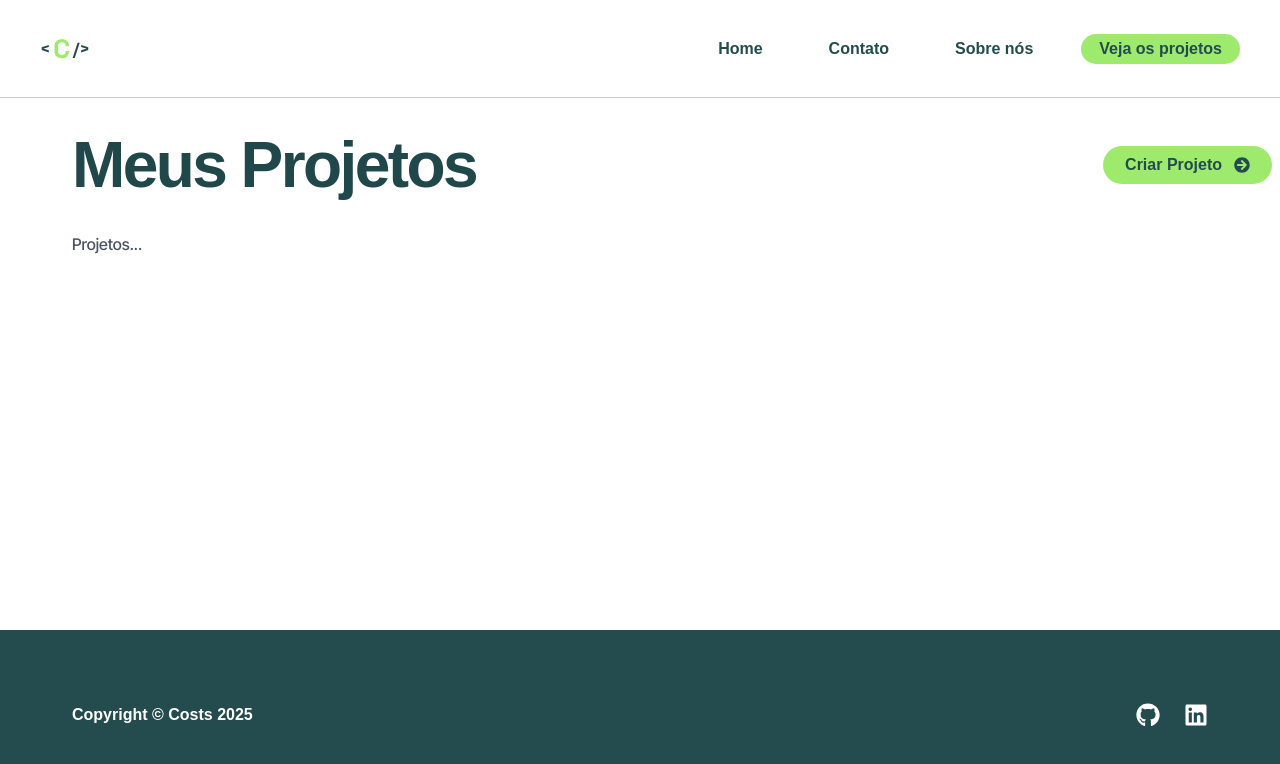
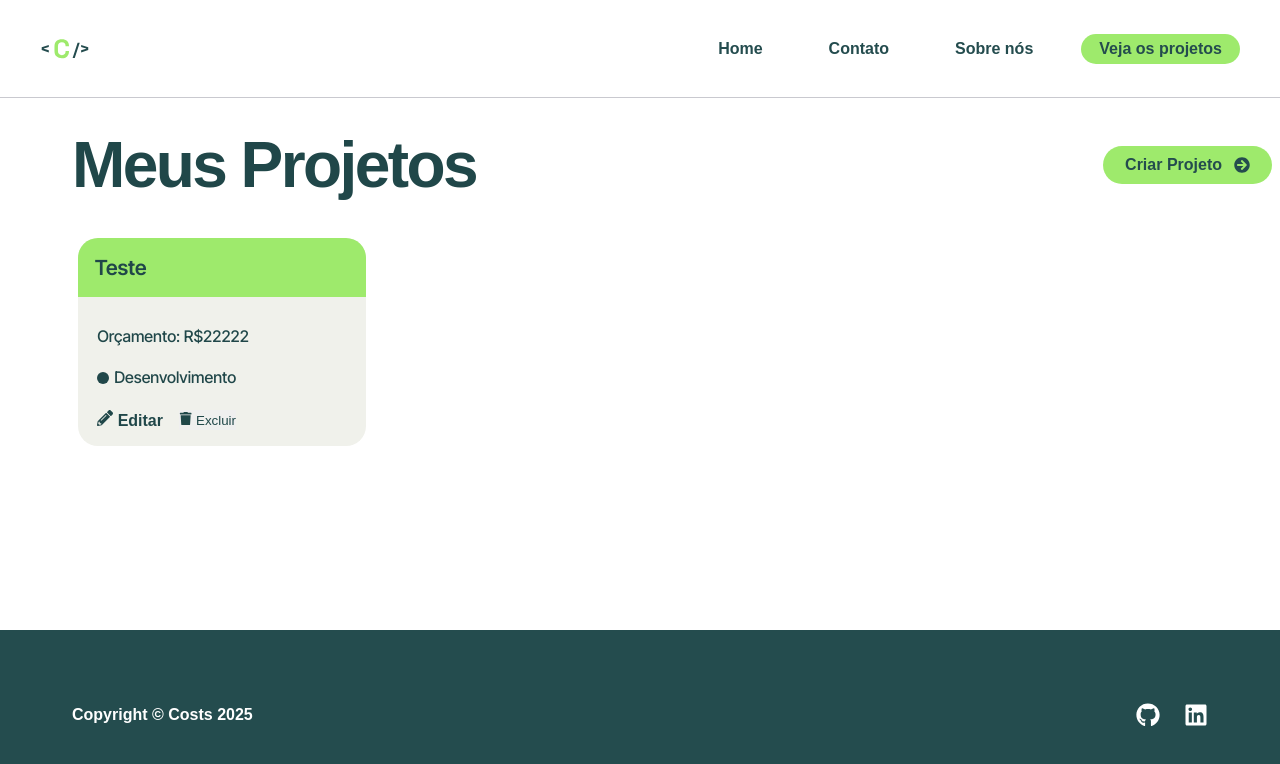
Before and after one commit to thisdev-davi/costs, a React (Create React App) app: page /projects in a window 1280 px wide. Shown: the top 764 px of the page. Built offline with nearby package versions, Linux system fonts and the light colour scheme; data requests are answered from the project's data file; a web font is replaced by a local one.

Commit message:
tratamento de error

```diff
--- a/src/components/layout/Message.module.css
+++ b/src/components/layout/Message.module.css
@@ -5,7 +5,6 @@
         margin: 0 auto 2em auto;
         text-align: center;
         border-radius: 16px;
-
         background-color: #f0f1eb;
         display: block;
     }
--- a/src/components/pages/NewProject.js
+++ b/src/components/pages/NewProject.js
@@ -28,8 +28,8 @@ function NewProject() {
         <div className={styles.newproject_container}>
             <div className={styles.project_content}>
                 <h1>Criar Projeto</h1>
-                <p>Crie seu projet para começar a planejar seu evento. Após a criação, você poderá gerenciar todos os seus serviços.</p>
-                <ProjectForm handleSubmit={createPost} btnText="Criar     Projeto" />
+                <p>Crie seu projeto para começar a planejar seu evento. Após a criação, você poderá gerenciar todos os seus serviços.</p>
+                <ProjectForm handleSubmit={createPost} btnText="Criar Projeto" />
             </div>
         </div>
     )
--- a/src/components/pages/Projects.js
+++ b/src/components/pages/Projects.js
@@ -2,28 +2,54 @@ import Message from "../layout/Message"
 import { useLocation } from "react-router-dom"
 import Container from "../layout/Container"
 import LinkButton from "../layout/LinkButton"
+import ProjectCard from "../project/ProjectCard"
+import { useState, useEffect } from "react"
 
 import styles from "./Projects.module.css"
 import { FaArrowCircleRight } from "react-icons/fa"
 
 function Projects() {
 
+    const [projects, setProjects] = useState([])
+    useEffect(() => {
+        fetch("http://localhost:5000/projects", {
+            method: "GET",
+            headers: {
+                "Content-Type": "application/json"
+            },
+        }).then((resp) => resp.json())
+        .then((data) => {
+            setProjects(data)
+        })
+        .catch(err => console.log(err))
+    }, [])
+
     const location = useLocation()
     let message = ""
-    if(location.state){
+    if (location.state) {
         message = location.state.message
     }
 
-    return(
+    return (
         <div className={styles.projects_container}>
             <div className={styles.title_container}>
                 <h1>Meus Projetos</h1>
-                <LinkButton to="/newproject" text="Criar Projeto" icon={FaArrowCircleRight}/>
+                <LinkButton to="/newproject" text="Criar Projeto" icon={FaArrowCircleRight} />
             </div>
-                {message && <Message msg={message} type="success"/>}
-                <Container customClass="start">
-                    <p>Projetos...</p>
-                </Container>
+            {message && <Message msg={message} type="success" />}
+            <Container customClass="start">
+                {projects.length > 0 &&
+                    projects.map((project) => (
+                        <ProjectCard
+                            id={project.id}
+                            name={project.name || "Sem titulo"}
+                            budget={project.budget || 0}
+                            category={project.category?.name || "Sem categoria"}
+                            key={project.id}
+                        />
+                    ))
+                }
+            </Container>
         </div>
     )
 }
```
